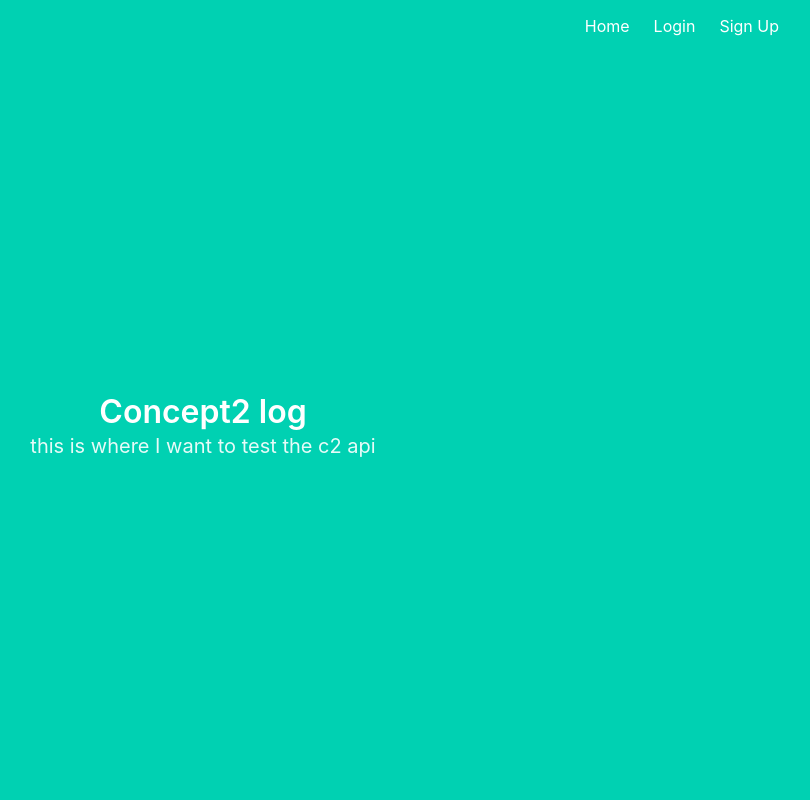
After one commit to MightContainNuts/PY_0Stress, a Flask app: template templates/clog.html in a window 1280 px wide. The commit adds this page. Shown: the whole page, without its empty margins (437-1247 px from the left). Run offline with Flask 2, Linux system fonts and the light colour scheme; the template is opened without the code that fills it, so the values that code supplies are empty; parts of the project's set-up code (start-up, migrations or seed data) failed here and were passed over.

Commit message:
added clog template

```diff
--- a/templates/base.html
+++ b/templates/base.html
@@ -31,6 +31,9 @@
             <li class="nav-item">
                 <a class="nav-link" href="{{url_for('create')}}">New Post</a>
             </li>
+            li class="nav-item">
+                <a class="nav-link" href="{{url_for('clog)}}">C2 Logbook</a>
+            </li>
             </ul>
         </div>
       </nav>
--- /dev/null
+++ b/templates/clog.html
@@ -0,0 +1,12 @@
+<!-- templates/index.html -->
+
+{% extends "base_auth.html" %}
+
+{% block content %}
+<h1 class="title">
+ Concept2 log
+</h1>
+<h2 class="subtitle">
+  this is where I want to test the c2 api
+</h2>
+{% endblock %}
```
